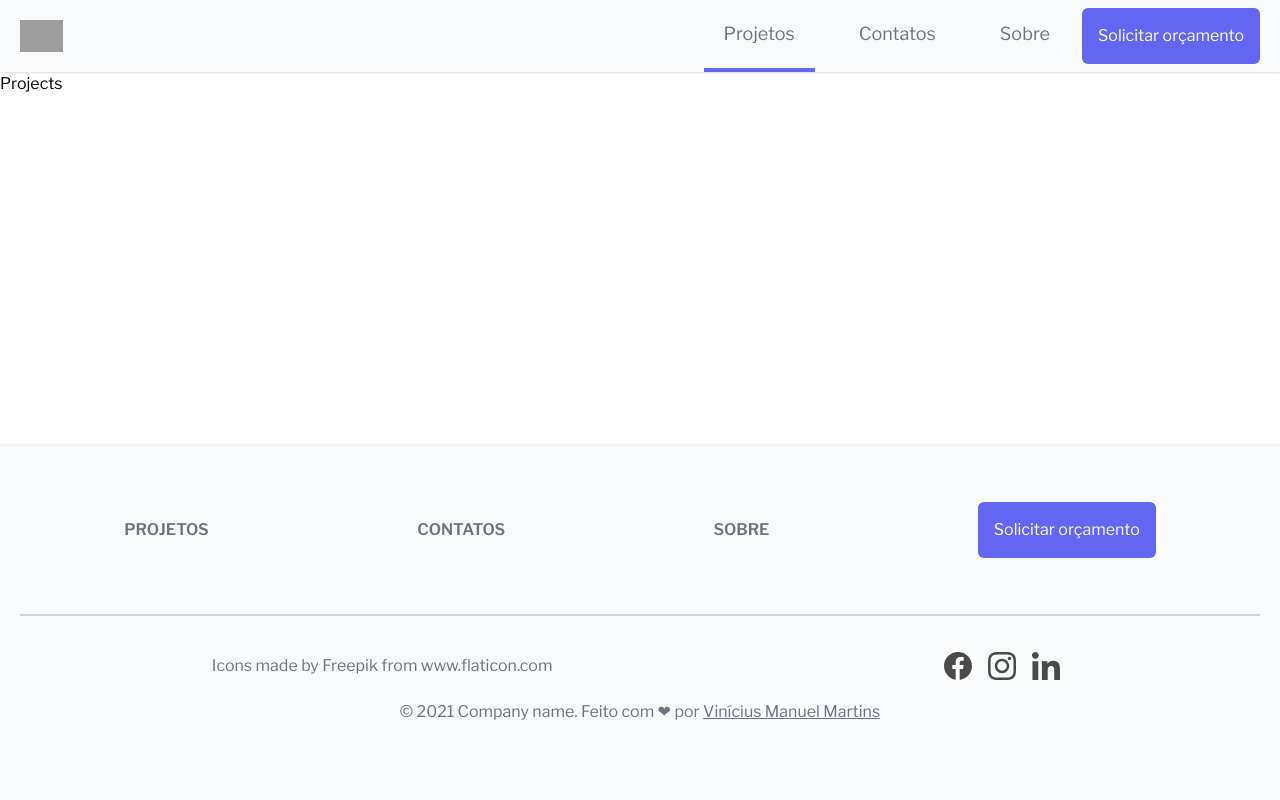
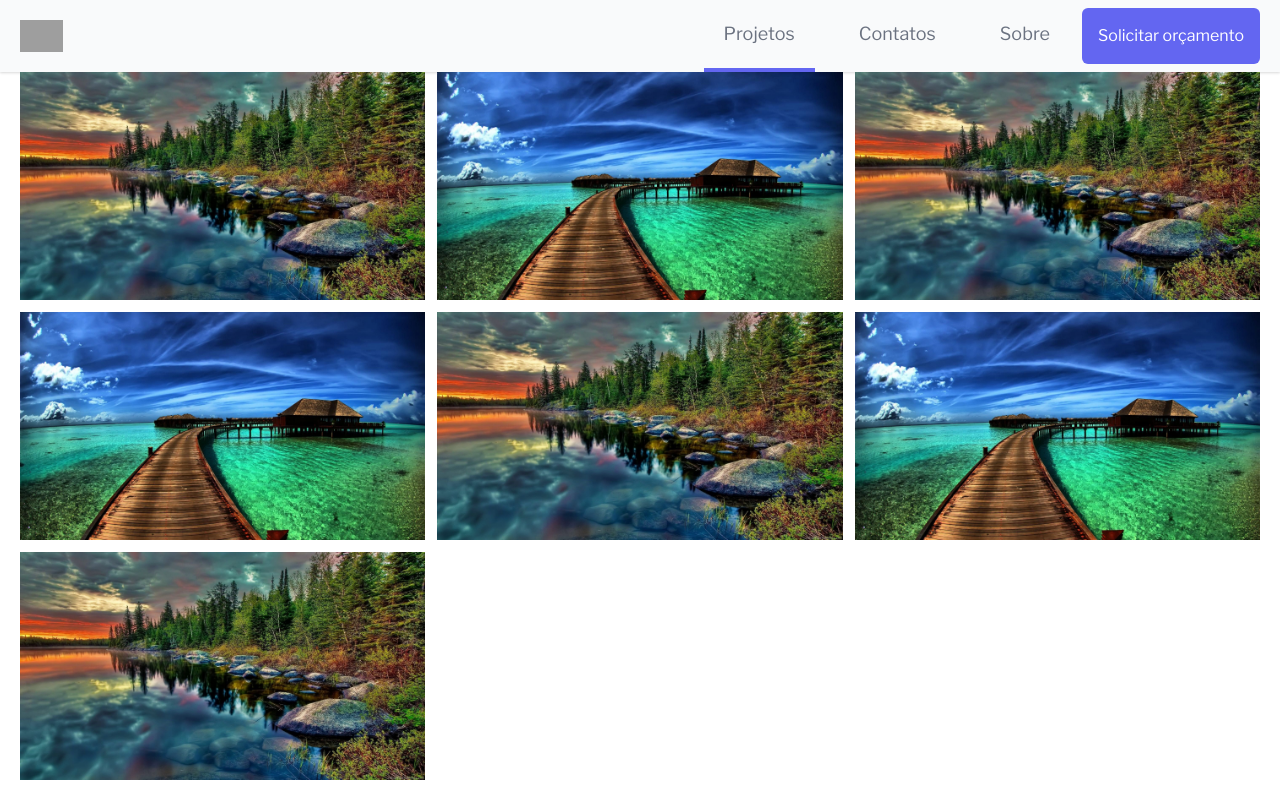
Before and after one commit to Vanfarock/architecture-frontend, a React (Create React App) app: page /projetos in a window 1280 px wide. Shown: the top 800 px of the page. Built offline with nearby package versions, Linux system fonts and the light colour scheme; grey boxes are pictures that could not be loaded.

Commit message:
Added projects page

```diff
--- a/src/App.js
+++ b/src/App.js
@@ -6,6 +6,7 @@ import FlexComponent from "./components/hoc/flexComponent";
 import { BrowserRouter, Redirect, Route, Switch } from "react-router-dom";
 import Contacts from "./components/contacts";
 import Projects from "./components/projects";
+import Project from "./components/project";
 import About from "./components/about";
 import BudgetForm from "./components/budgetForm";
 import NotFound from "./components/notFound";
@@ -13,7 +14,6 @@ import NotFound from "./components/notFound";
 function App() {
   return (
     <BrowserRouter>
-      {/* <div className="flex flex-col flex-1"> */}
       <Navbar />
       <Switch>
         <Route
@@ -24,6 +24,10 @@ function App() {
         <Route
           path="/contato"
           render={(props) => <FlexComponent {...props} Component={Contacts} />}
+        />
+        <Route
+          path="/projetos/:id"
+          render={(props) => <FlexComponent {...props} Component={Project} />}
         />
         <Route
           path="/projetos"
@@ -46,7 +50,6 @@ function App() {
         <Redirect to="/not-found" />
       </Switch>
       <Footer />
-      {/* </div> */}
     </BrowserRouter>
   );
 }
--- a/src/components/hoc/flexComponent.jsx
+++ b/src/components/hoc/flexComponent.jsx
@@ -1,10 +1,10 @@
 import React from 'react';
 import PropTypes from 'prop-types';
 
-const FlexComponent = ({ Component }) => {
+const FlexComponent = ({ Component, ...other }) => {
   return (
     <div className="flex-1">
-      <Component />
+      <Component {...other} />
     </div>
   );
 };
--- /dev/null
+++ b/src/components/project.jsx
@@ -0,0 +1,11 @@
+import React from 'react';
+
+const Project = ({ match }) => {
+  return (
+    <div>
+      <h1>Projeto {match.params.id}</h1>
+    </div>
+  );
+};
+
+export default Project;
--- a/src/components/projects.jsx
+++ b/src/components/projects.jsx
@@ -1,9 +1,21 @@
 import React from 'react';
+import commonStyles from './util/commonStyles';
+import HoverableImage from './common/hoverableImage';
+import { getProjects } from './../service/projectsService';
+import { Link } from 'react-router-dom';
 
 const Projects = () => {
+  const projects = getProjects();
+
   return (
-    <div>
-      <h1>Projects</h1>
+    <div className={`${commonStyles.responsiveWidth} ${commonStyles.responsiveMargin} grid grid-cols-3 gap-3`}>
+      {projects.map(project => (
+        <Link key={project._id} to={`/projetos/${project._id}`}>
+          <HoverableImage image={project.image}
+                          description={project.description}
+                          descriptionClass="text-xl" />
+        </Link>
+      ))}
     </div>
   );
 };
--- a/src/service/projectsService.js
+++ b/src/service/projectsService.js
@@ -3,30 +3,37 @@ import Landscape from "../assets/images/landscape.jpg";
 
 const projects = [
   {
+    _id: "a1",
     image: Landscape,
     description: "Project made with love",
   },
   {
+    _id: "b2",
     image: MockedImage,
     description: "Project made with love",
   },
   {
+    _id: "c3",
     image: Landscape,
     description: "Project made with love",
   },
   {
+    _id: "d4",
     image: MockedImage,
     description: "Project made with love",
   },
   {
+    _id: "e5",
     image: Landscape,
     description: "Project made with love",
   },
   {
+    _id: "f6",
     image: MockedImage,
     description: "Project made with love",
   },
   {
+    _id: "g7",
     image: Landscape,
     description: "Project made with love",
   },
```
